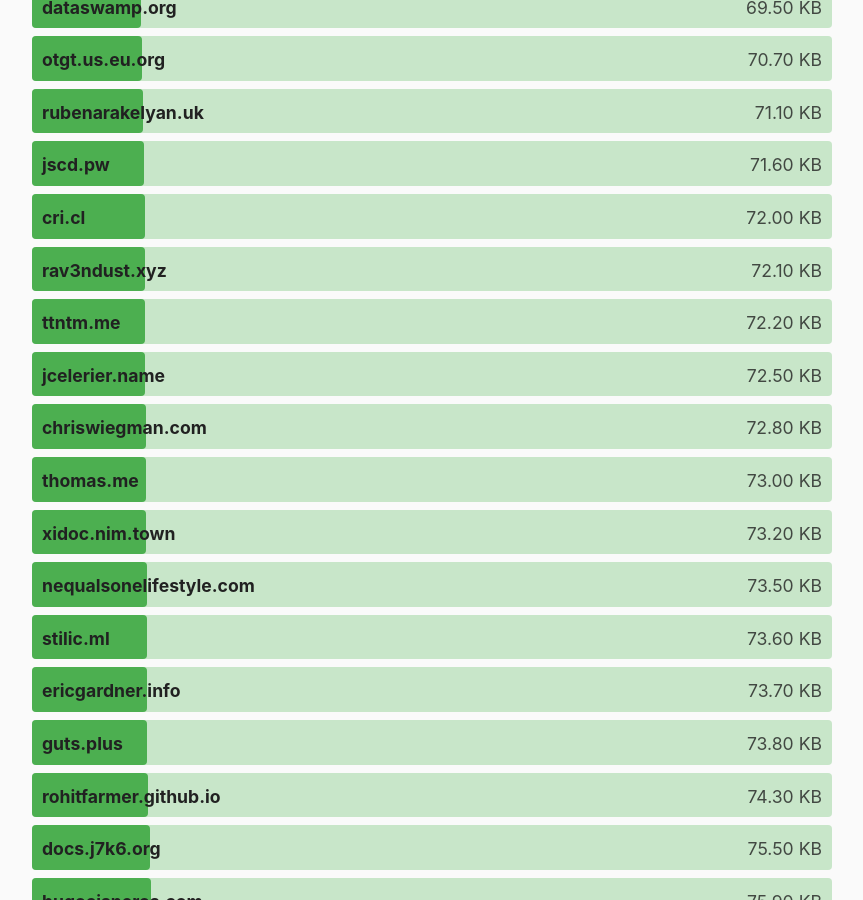
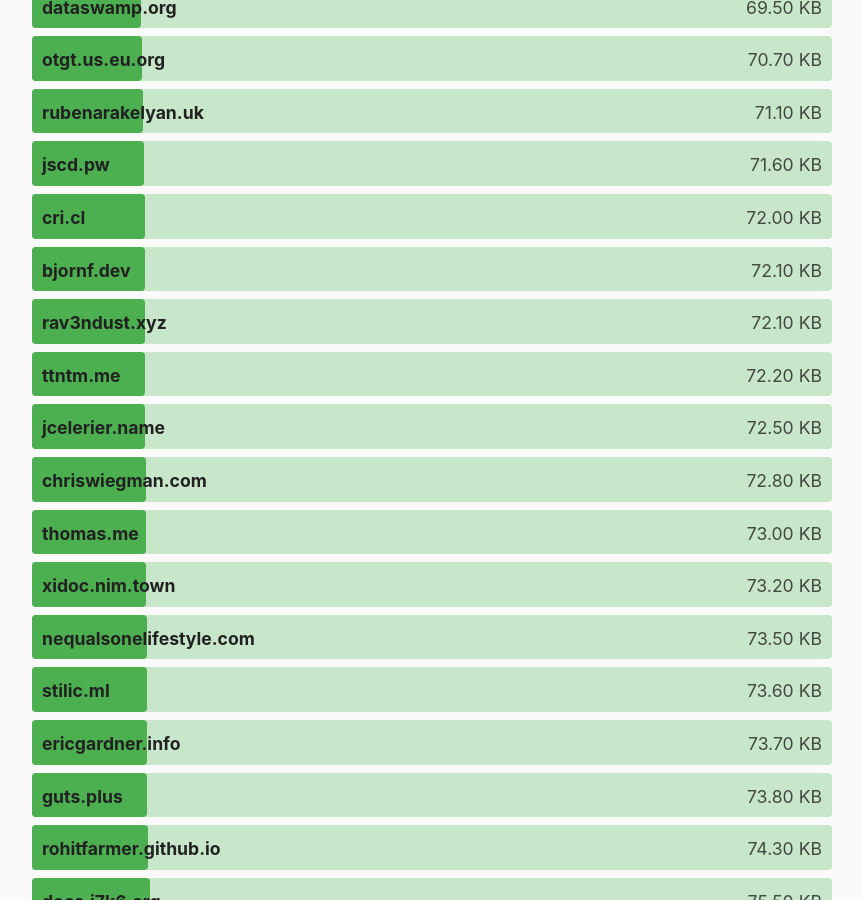
Before and after one commit to kevquirk/512kb.club, a Jekyll site: the page built from index.md, in a window 1280 px wide and 900 px high, scrolled down 14998 px. Shown: the whole window, without its empty margins (208-1071 px from the left). Built offline with Jekyll 4.4.1, drawn with Linux system fonts in a browser that asks for light colours.

Commit message:
Add bjornf.dev

```diff
--- a/_data/sites.yml
+++ b/_data/sites.yml
@@ -308,6 +308,11 @@
   size: 10.0
   last_checked: 2022-05-15
 
+- domain: bjornf.dev
+  url: https://bjornf.dev/
+  size: 72.1
+  last_checked: 2022-09-18
+
 - domain: blakehawkins.com
   url: https://blakehawkins.com/blog
   size: 123
```
